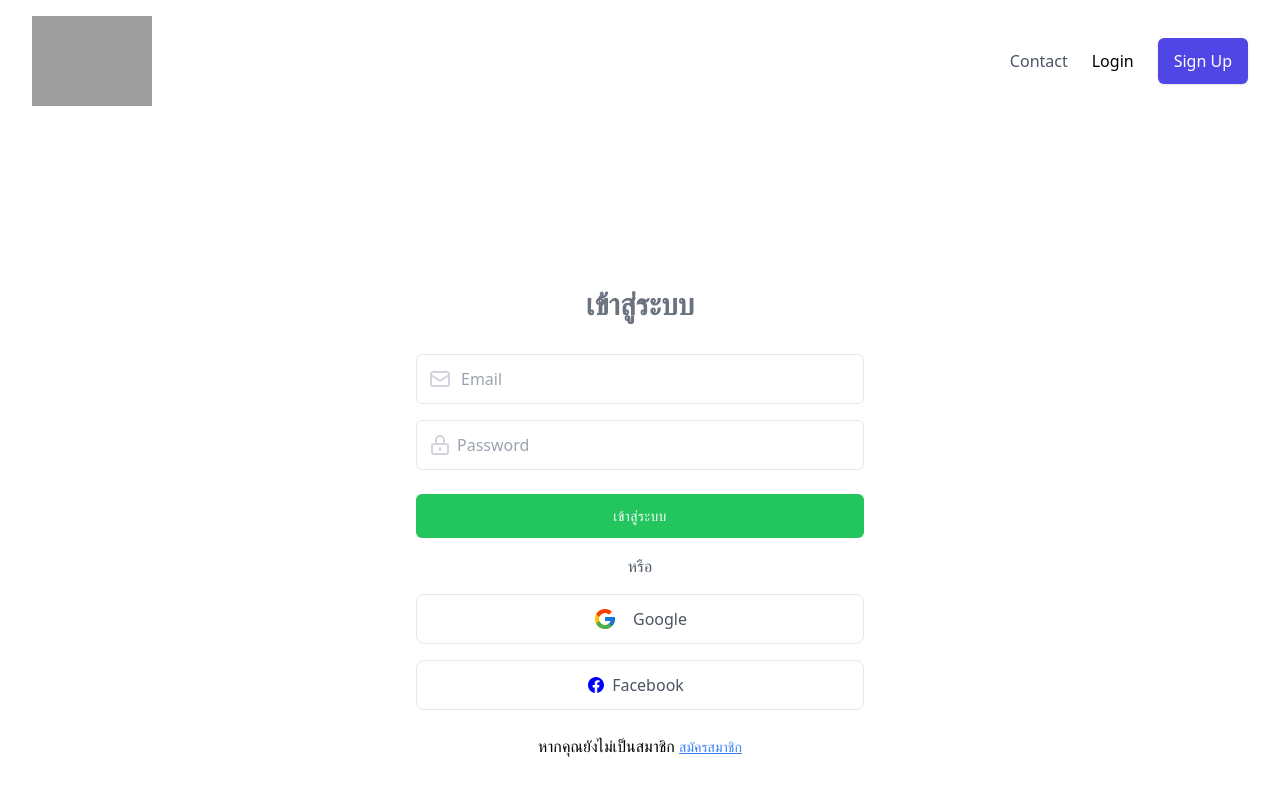
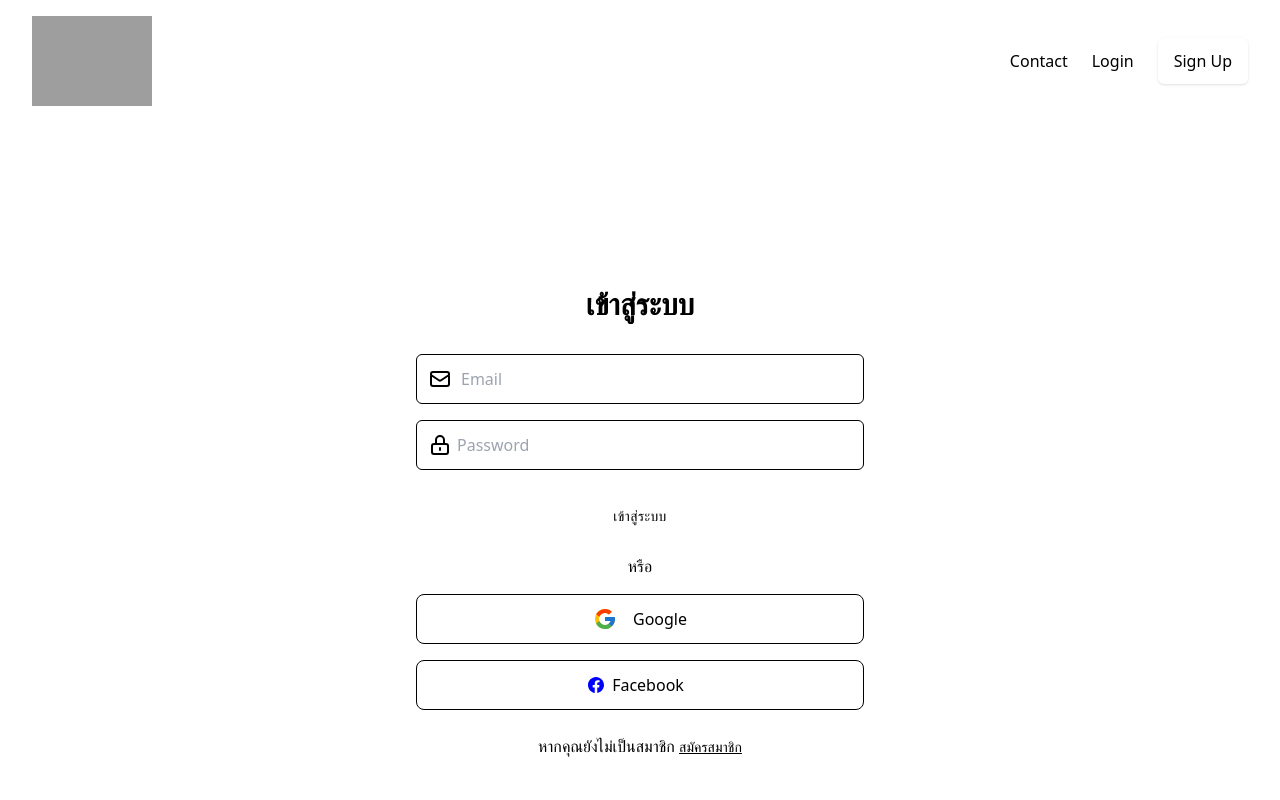
Before and after one commit to sokungz01/sanya-next, a Next.js app: page /customer/login in a window 1280 px wide. Shown: the top 800 px of the page. Built offline with nearby package versions, Linux system fonts and the light colour scheme; grey boxes are pictures that could not be loaded.

Commit message:
Add some config

```diff
--- a/pages/account.tsx
+++ b/pages/account.tsx
@@ -9,6 +9,7 @@ export default function Account() {
       <div>
         <h1>Hello, Welcome &quot;{session.user?.name}&quot;</h1>
         <h3>Email : {session.user?.email}</h3>
+        <h4>{JSON.stringify(session)}</h4>
         <img src={session.user?.image} alt="" /> <br />
         <button onClick={() => signOut()}>signOut</button>
       </div>
--- a/pages/api/socket.tsx
+++ b/pages/api/socket.tsx
@@ -1,19 +1,18 @@
-import { Server } from "socket.io";
-import messageHandler from "../../utils/socket/messageHandler";
+// import { Server } from "socket.io";
 
-export default function SockerHandler(req, res) {
-  if (res.socket.server.io) {
-    console.log("Already set up");
-    res.send();
-    return;
-  }
-  const io = new Server(res.socket.server);
-  res.socket.server.io = io;
-  const onConnection = (socket) => {
-    messageHandler(io, socket);
-  };
+// export default function SockerHandler(req, res) {
+//   if (res.socket.server.io) {
+//     console.log("Already set up");
+//     res.send();
+//     return;
+//   }
+//   const io = new Server(res.socket.server);
+//   res.socket.server.io = io;
+//   const onConnection = (socket) => {
+//     messageHandler(io, socket);
+//   };
 
-  io.on("connection", onConnection);
-  console.log("Setting up socket");
-  res.end();
-}
+//   io.on("connection", onConnection);
+//   console.log("Setting up socket");
+//   res.end();
+// }
--- a/tailwind.config.js
+++ b/tailwind.config.js
@@ -6,6 +6,11 @@ module.exports = {
   ],
   theme: {
     extend: {},
+    colors: {
+      topbar: "#1A445E",
+      main: "#366A82",
+      sub: "#51859D",
+    },
   },
   plugins: [],
 };
```
Also changed, not shown: types/next-auth.d.ts (+2 -5 lines), styles/globals.css (line endings or trailing spaces).
